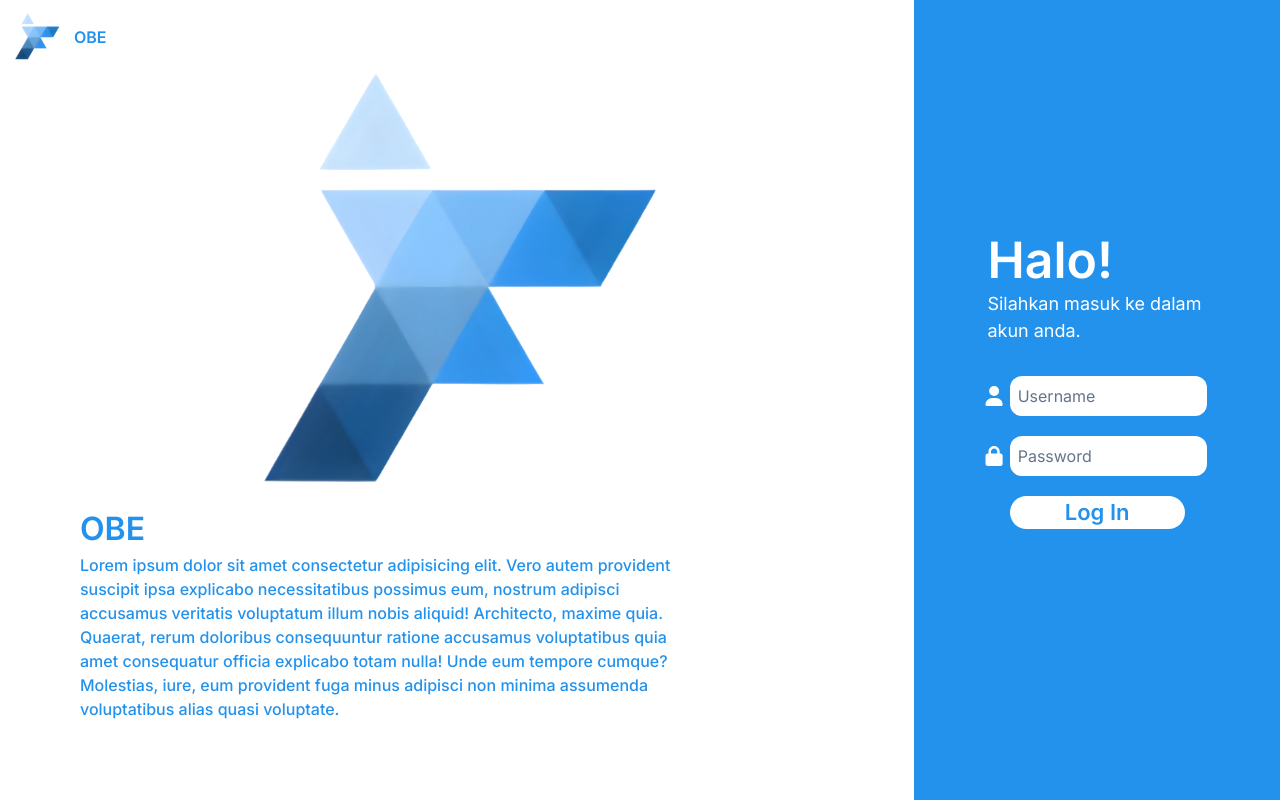
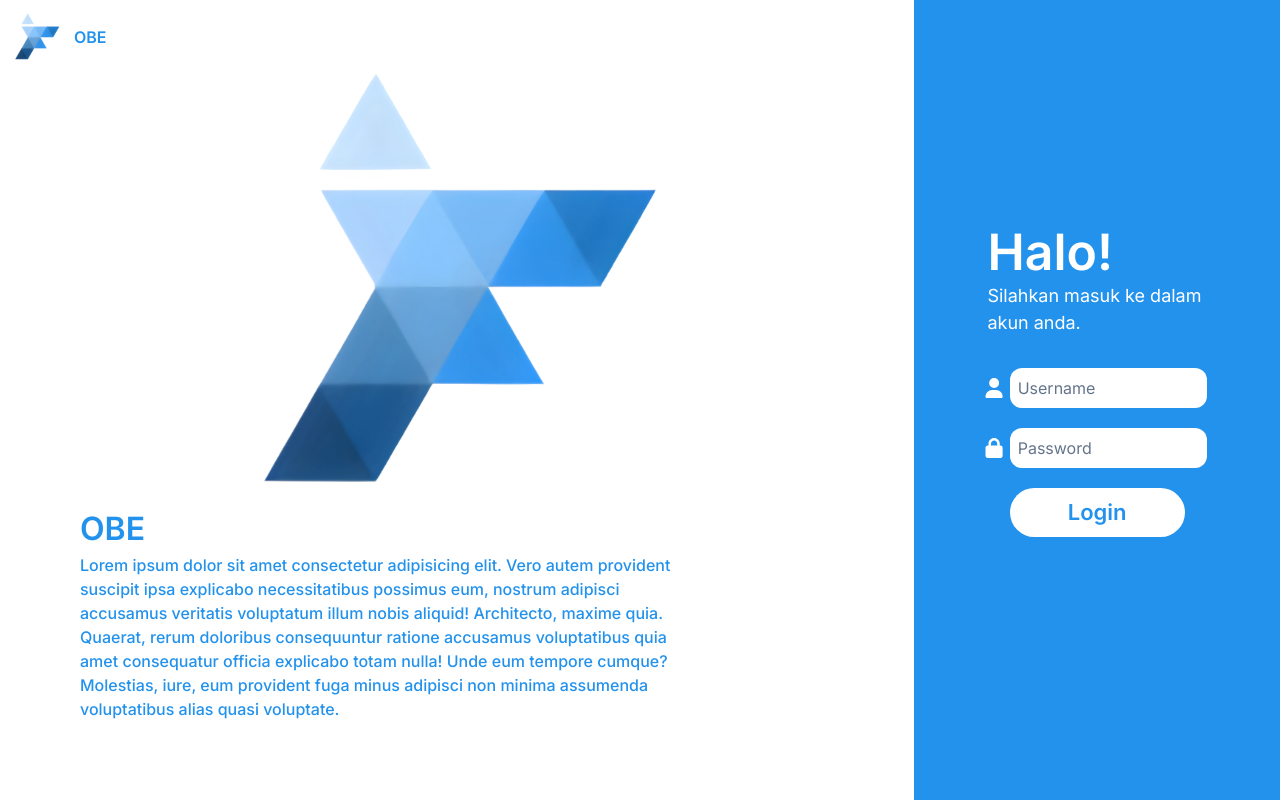
Before and after one commit to ryudhis/OBE, a Next.js app: page /login in a window 1280 px wide. Built offline with nearby package versions, Linux system fonts and the light colour scheme.

Commit message:
fix login button

```diff
--- a/src/app/components/LoginForm.tsx
+++ b/src/app/components/LoginForm.tsx
@@ -63,7 +63,7 @@ const LoginForm = () => {
         </p>
       </div>
       <div className="text-[25px] font-bold text-[#2392EC] xl:hidden -mb-3">
-        Log In
+        Login
       </div>
       {/* INPUT FIELD */}
       <div className="input input-bordered flex items-center">
@@ -91,9 +91,9 @@ const LoginForm = () => {
       {/* SUBMIT BUTTON */}
       <button
         type="submit"
-        className="btn xl:border-black text-white xl:text-[#2392EC] font-medium xl:font-semibold text-[20px] xl:text-[22px] bg-[#2392EC] xl:bg-white rounded-[26px] w-[175px] self-center normal-case"
+        className="btn p-1 xl:p-2 xl:border-black text-white xl:text-[#2392EC] font-medium xl:font-semibold text-[20px] xl:text-[22px] bg-[#2392EC] xl:bg-white rounded-[26px] w-[175px] self-center normal-case"
       >
-        Log In
+        Login
       </button>
     </form>
   );
```
